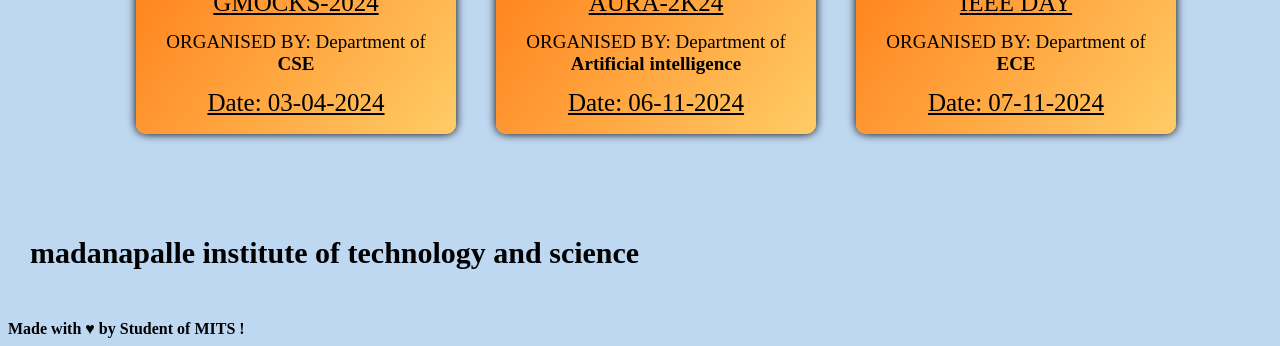
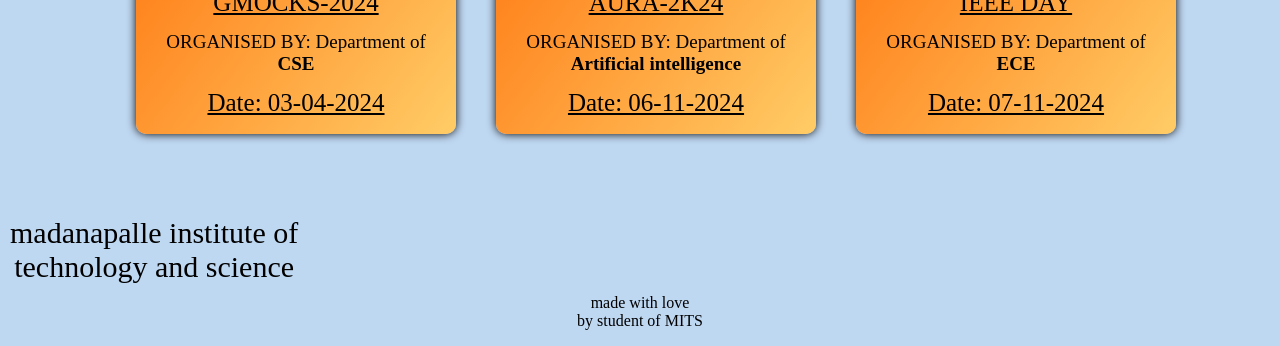
Before and after one commit to bhavani-prakash/collage-site, a plain HTML site: page index.html in a window 1280 px wide. Shown: the part 645-991 px from the top of the page. Drawn offline with Linux system fonts and the light colour scheme.

Commit message:
Update index.html

```diff
--- a/index.html
+++ b/index.html
@@ -51,17 +51,13 @@ gtag('config', 'G-V1FJD77CLF');
 
 	</section><br><br>
 	 <div class="footer">
-	      <div class="media_section">
-
-		      <div class="para">
-			  <p> <b> madanapalle institute of technology and science </b> </p>
-		      </div>
-	      </div>
-	      <div class="contact_US">
-		  <p> <b>Made with &#x2665; by Student of MITS ! </b> </p>
-	       </div>
-
-	 </div>
+	  <div class="para">
+	    <p>  madanapalle institute of <br>technology and science <p>
+	  </div>
+	  <div class="madeby">
+	   <p> made with love <br> by student of MITS <p>
+	  </div>
+	</div>
 
  </body>
 </html>
```
